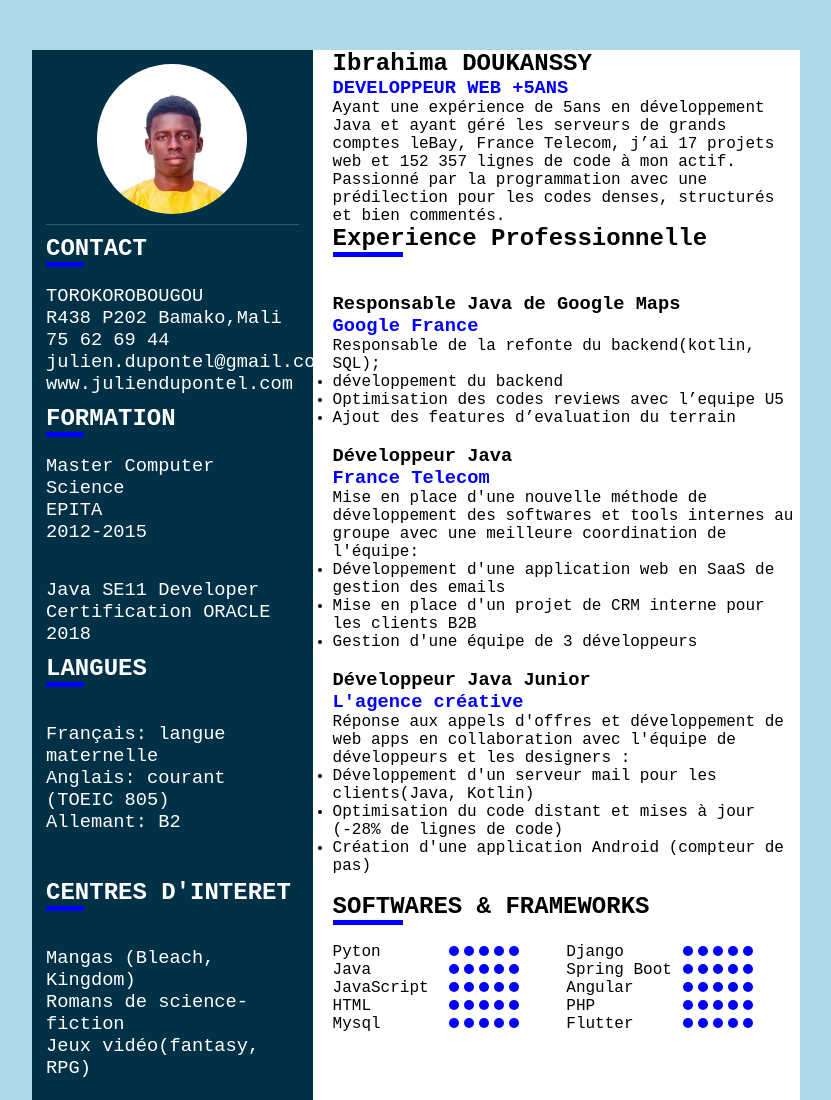
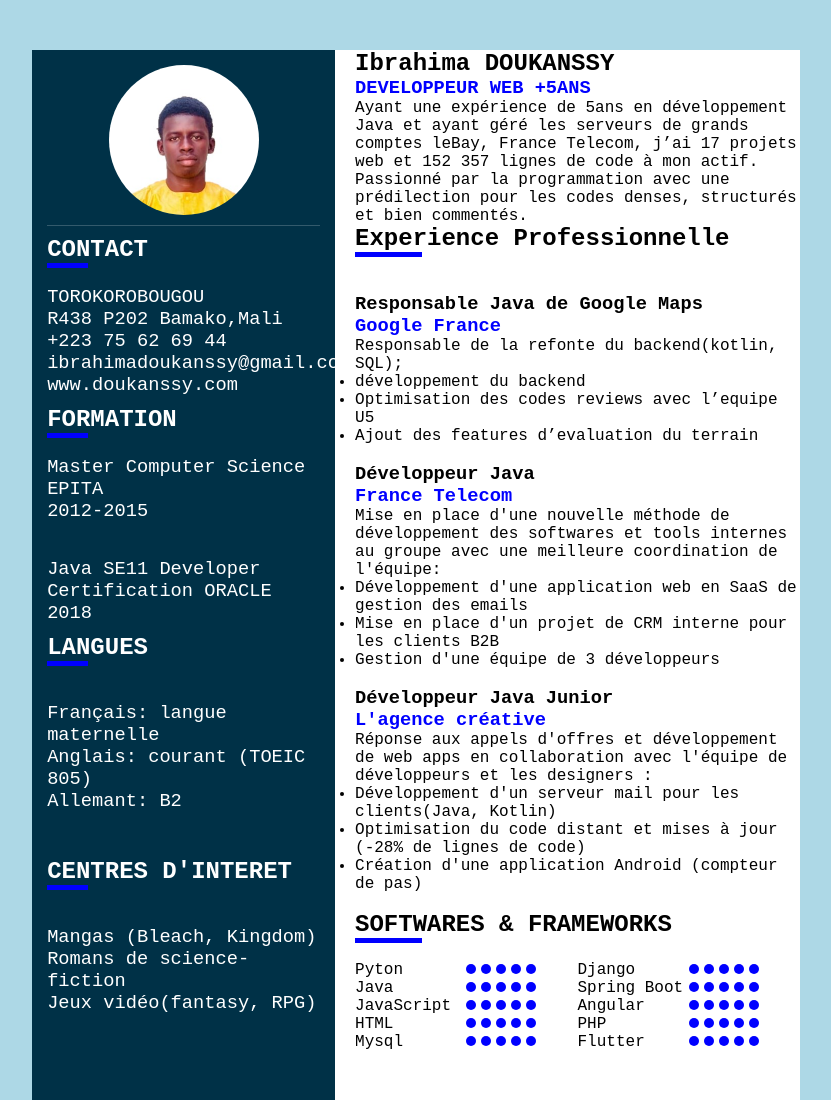
Before and after one commit to DOUKANSSY/CV, a plain HTML site: page index.html in a window 1280 px wide. Shown: the top 1100 px of the page, without its empty margins (224-1055 px from the left). Drawn offline with Linux system fonts and the light colour scheme.

Commit message:
Modifier Email

```diff
--- a/index.html
+++ b/index.html
@@ -23,9 +23,9 @@
                 <div class="tiret"></div><br>
                 <h3 class="title">TOROKOROBOUGOU</h3>
                 <h3 class="title">R438 P202 Bamako,Mali</h3>
-                <h3 class="title">75 62 69 44</h3>
-                <h3 class="title">julien.dupontel@gmail.com</h3>
-                <h3 class="title">www.juliendupontel.com</h3>
+                <h3 class="title">+223 75 62 69 44</h3>
+                <h3 class="title">ibrahimadoukanssy@gmail.com</h3>
+                <h3 class="title">www.doukanssy.com</h3>
             </div>
 
             <div class="contactInfo">
```
